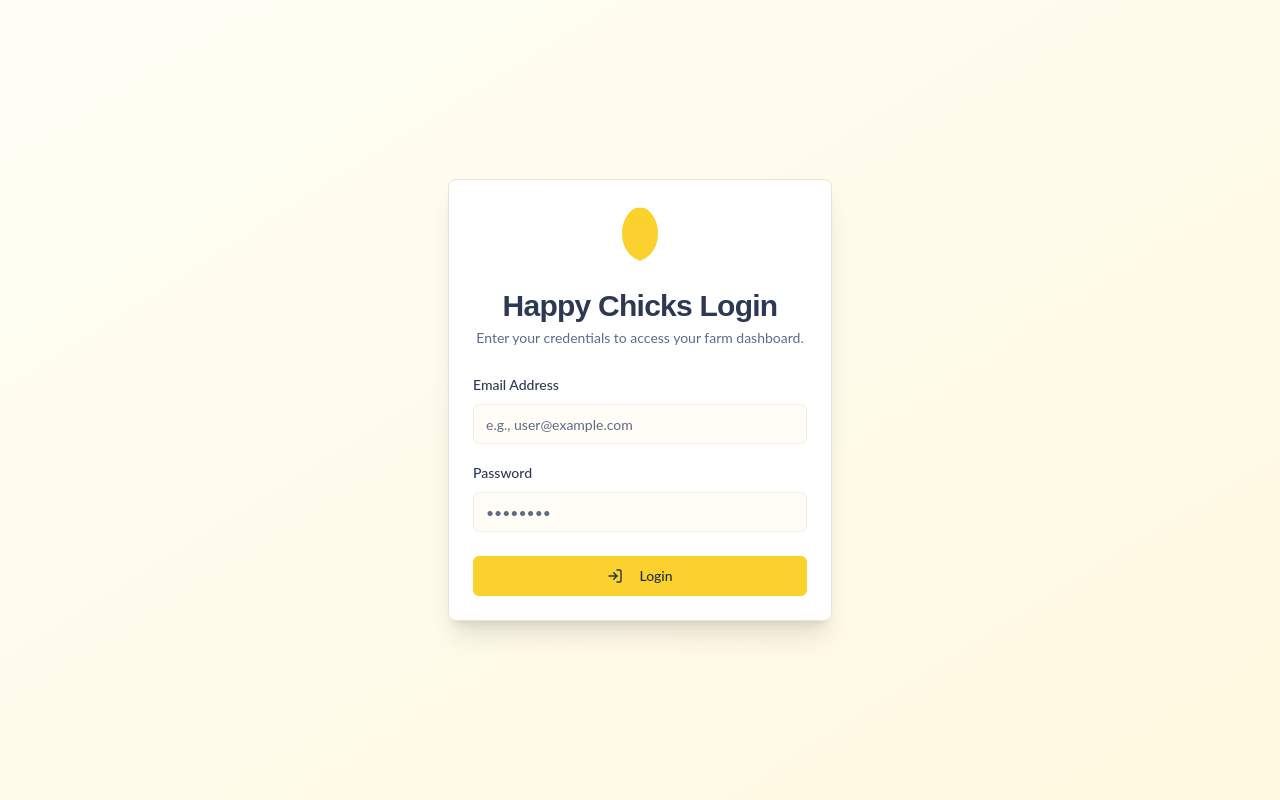
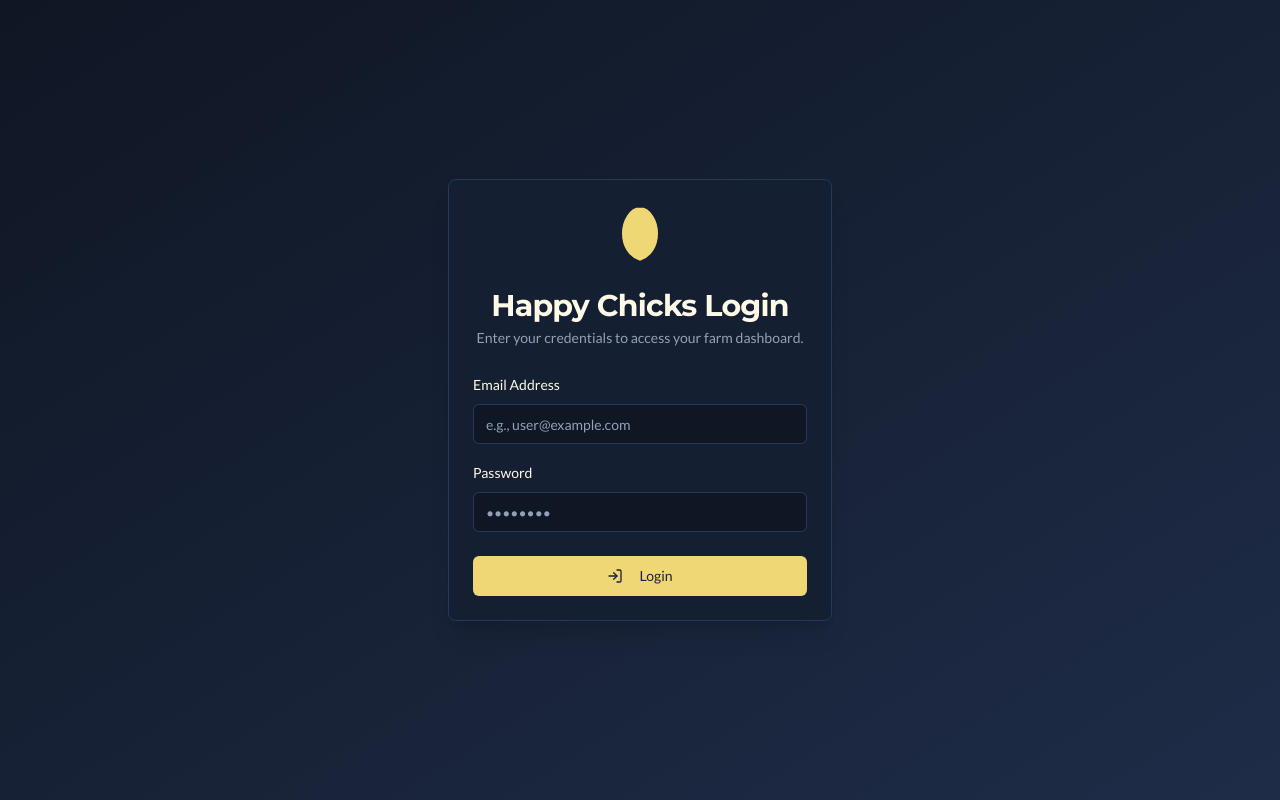
Before and after one commit to Jayyyx/Happy-Chicks-Farm-Management-System, a Next.js app: page /login in a window 1280 px wide. Built offline with nearby package versions, Linux system fonts and the light colour scheme.

Commit message:
update layout

```diff
--- a/src/app/layout.tsx
+++ b/src/app/layout.tsx
@@ -14,12 +14,11 @@ export default function RootLayout({
   children: React.ReactNode;
 }>) {
   return (
-    <html lang="en" suppressHydrationWarning>
+    <html lang="en" className="dark" suppressHydrationWarning>
       <head>
         <link rel="preconnect" href="https://fonts.googleapis.com" />
         <link rel="preconnect" href="https://fonts.gstatic.com" crossOrigin="anonymous" />
-        <link href="https://fonts.googleapis.com/css2?family=Inter&display=swap" rel="stylesheet" />
-        <link href="https://fonts.googleapis.com/css2?family=PT+Sans:ital,wght@0,400;0,700;1,400;1,700&display=swap" rel="stylesheet" />
+        <link href="https://fonts.googleapis.com/css2?family=Lato:ital,wght@0,400;0,700;1,400;1,700&family=Montserrat:wght@400;700&display=swap" rel="stylesheet" />
       </head>
       <body className="font-body antialiased bg-background text-foreground">
         {children}
```
